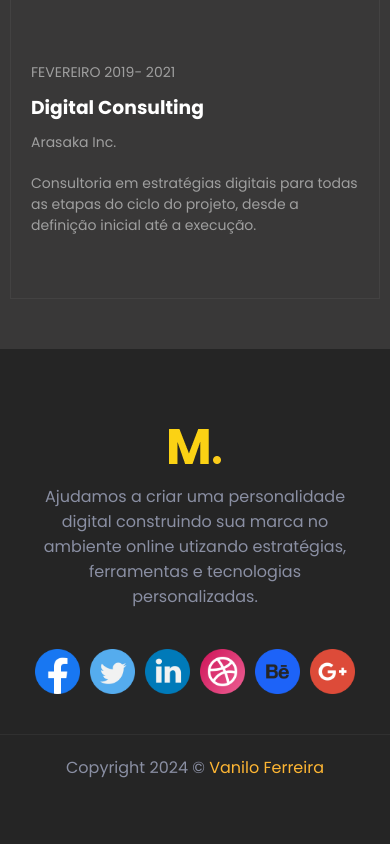
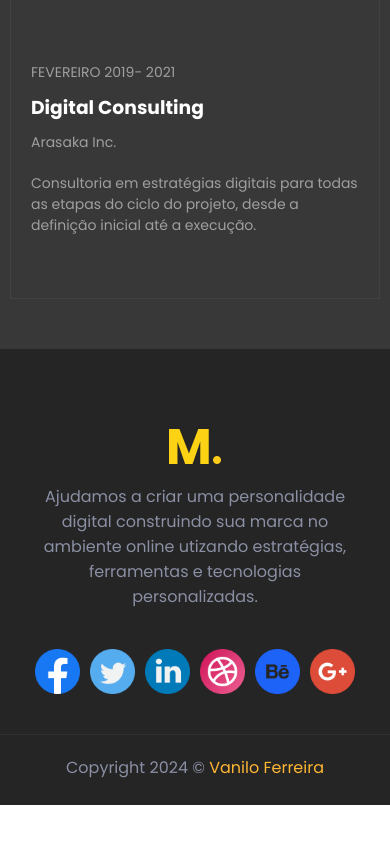
Before and after one commit to vanilo-ferreira/projeto-design, a React (Create React App) app: page / in a window 390 px wide. Shown: the part 1771-2615 px from the top of the page. After the commit the page ends 2576 px from the top, so only its background shows below. Built offline with nearby package versions, Linux system fonts and the light colour scheme.

Commit message:
fix: Ajustar padding do componente Rodape

```diff
--- a/src/componentes/Rodape/style.css
+++ b/src/componentes/Rodape/style.css
@@ -44,7 +44,7 @@ footer p:last-child {
     padding-top: 20px;
 }
 
-.borda-dark{
+.borda-dark {
     border-top: solid 1px #ffffff0d;
     min-width: 100%
 }
@@ -52,7 +52,8 @@ footer p:last-child {
 
 @media (max-width: 738px) {
     footer {
-        padding: 80px 0;
+        padding-top: 80px;
+        padding-bottom: 5px;
     }
 
     footer p {
```
